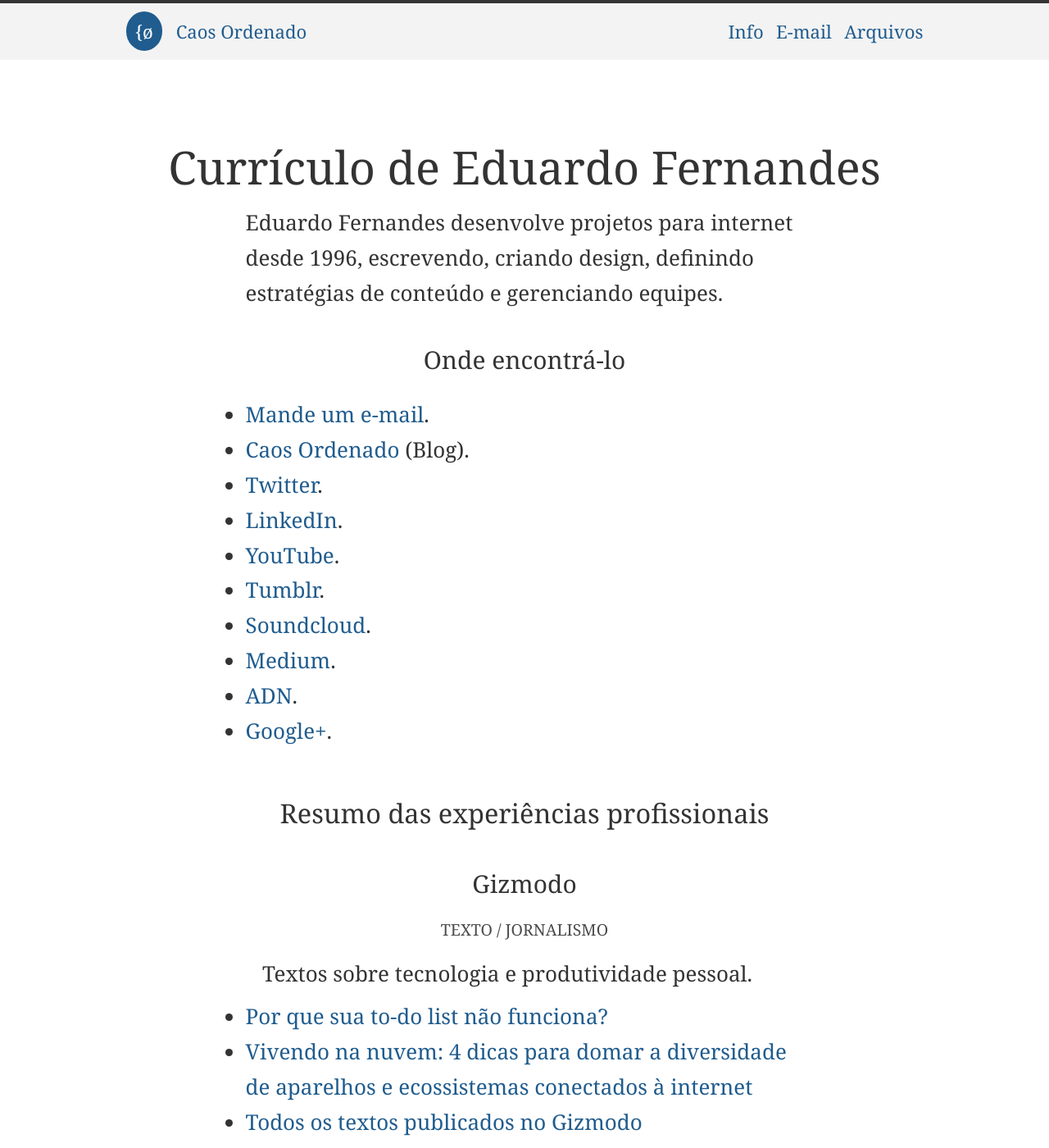
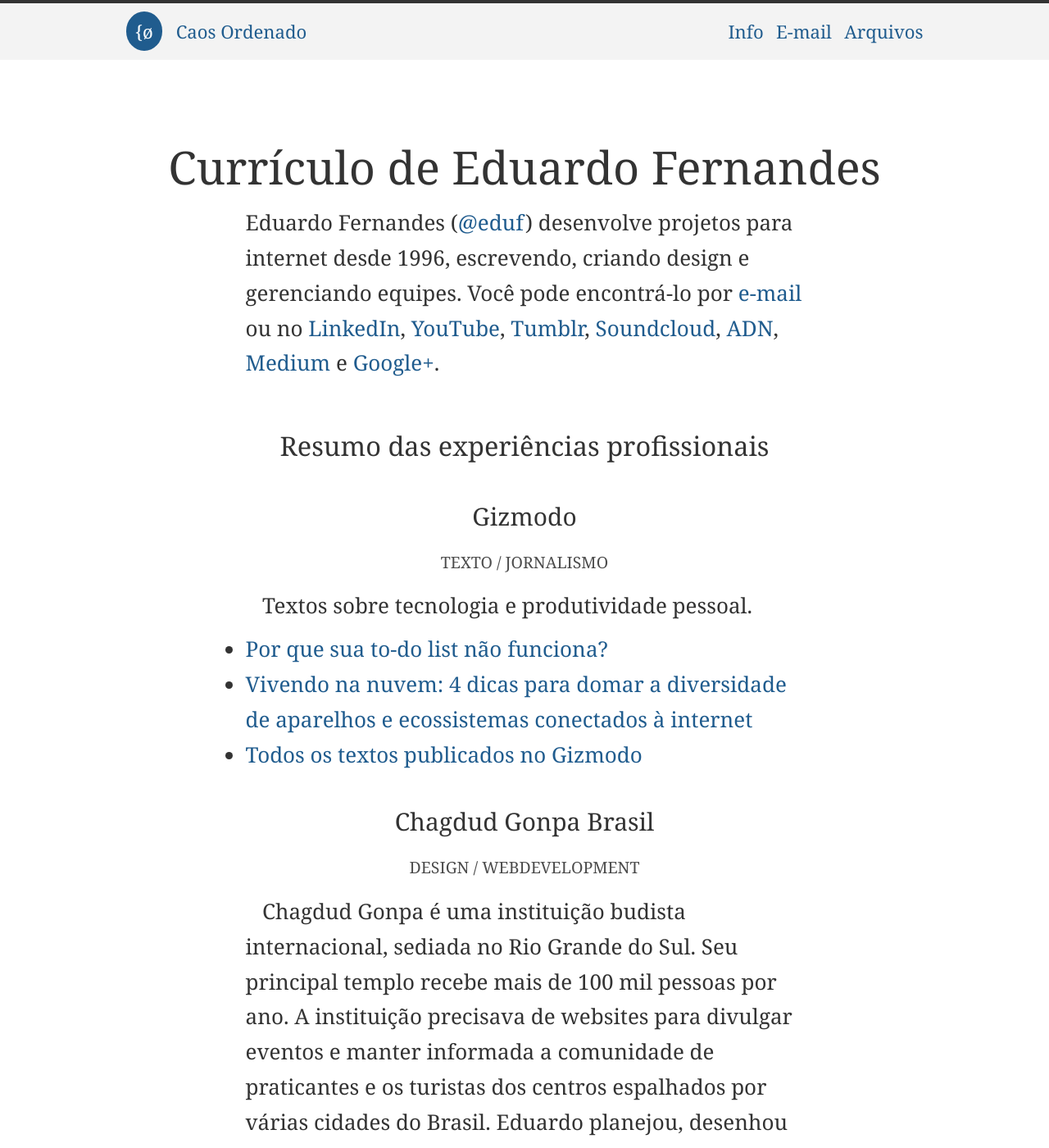
Before and after one commit to eduf/eduf.github.com, a Jekyll site: the page built from curriculo.html, in a window 1280 px wide and 1400 px high. Shown: the whole window at 82% size. Built offline with Jekyll 4.4.1, drawn with Linux system fonts in a browser that asks for light colours; nearby versions of some CDN libraries; comment, search, counter and statistics services are not loaded.

Commit message:
Acertando o currículo

```diff
--- a/curriculo.html
+++ b/curriculo.html
@@ -6,24 +6,7 @@
 	<h1 class="entry-title">{{page.title}}</h1>
 		<article class="entry-content">
 
-			<p>Eduardo Fernandes desenvolve projetos para internet desde 1996, escrevendo, criando design, definindo estratégias de conteúdo e gerenciando equipes.</p>
-
-			<h3>Onde encontrá-lo</h3>
-
-				<ul>
-					<li><script type="text/javascript">document.write(
-"<n uers=\"znvygb: rqhs\100pnbfbeqranqb\056pbz\">Znaqr hz r-znvy<\057n>".replace(/[a-zA-Z]/g, function(c){return String.fromCharCode((c<="Z"?90:122)>=(c=c.charCodeAt(0)+13)?c:c-26);}));
-</script>.</li>
-					<li><a href="http://caosordenado.com">Caos Ordenado</a> (Blog).</li>
-					<li><a href="http://twitter.com/eduf">Twitter</a>.</li>
-					<li><a href="http://br.linkedin.com/in/eduardofernandes">LinkedIn</a>.</li>
-					<li><a href="http://youtube.com/eduardofernandex">YouTube</a>.</li>
-					<li><a href="http://mrbrainstorm.com">Tumblr</a>.</li>
-					<li><a href="http://soundcloud.com/eduf">Soundcloud</a>.</li>
-					<li><a href="http://medium.com/@eduf">Medium</a>.</li>
-					<li><a href="https://alpha.app.net/edufernandes">ADN</a>.</li>
-					<li><a href="https://plus.google.com/u/0/101227303495844681081/posts">Google+</a>.</li>
-				</ul>
+			<p>Eduardo Fernandes (<a href="http://twitter.com/eduf" rel="me" itemprop="url">@eduf</a>) desenvolve projetos para internet desde 1996, escrevendo, criando design e gerenciando equipes. Você pode encontrá-lo por <a href="mailto:&#x65;&#x64;&#x75;&#x66;&#x40;&#x63;&#x61;&#x6F;&#x73;&#x6F;&#x72;&#x64;&#x65;&#x6E;&#x61;&#x64;&#x6F;&#x2E;&#x63;&#x6F;&#x6D;">e-mail</a> ou no <a href="http://br.linkedin.com/in/eduardofernandes" rel="me" itemprop="url">LinkedIn</a>, <a href="http://youtube.com/eduardofernandex" rel="me" itemprop="url">YouTube</a>, <a href="http://mrbrainstorm.com" rel="me" itemprop="url">Tumblr</a>, <a href="http://soundcloud.com/eduf" rel="me" itemprop="url">Soundcloud</a>, <a href="https://alpha.app.net/edufernandes" rel="me" itemprop="url">ADN</a>, <a href="http://medium.com/@eduf" rel="me" itemprop="url">Medium</a> e <a href="https://plus.google.com/u/0/101227303495844681081/posts" rel="me" itemprop="url">Google+</a>.</p>
 
 	<h2>Resumo das experiências profissionais</h2>
 
```
